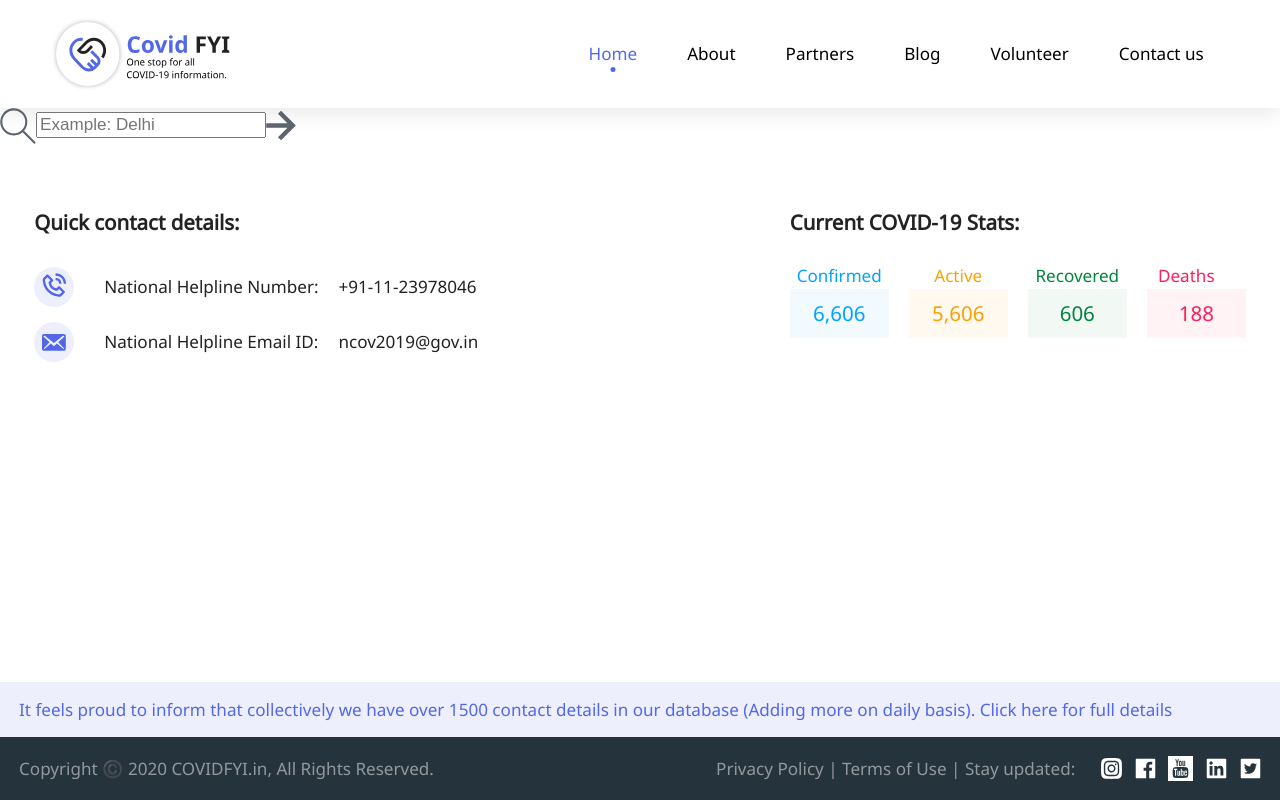
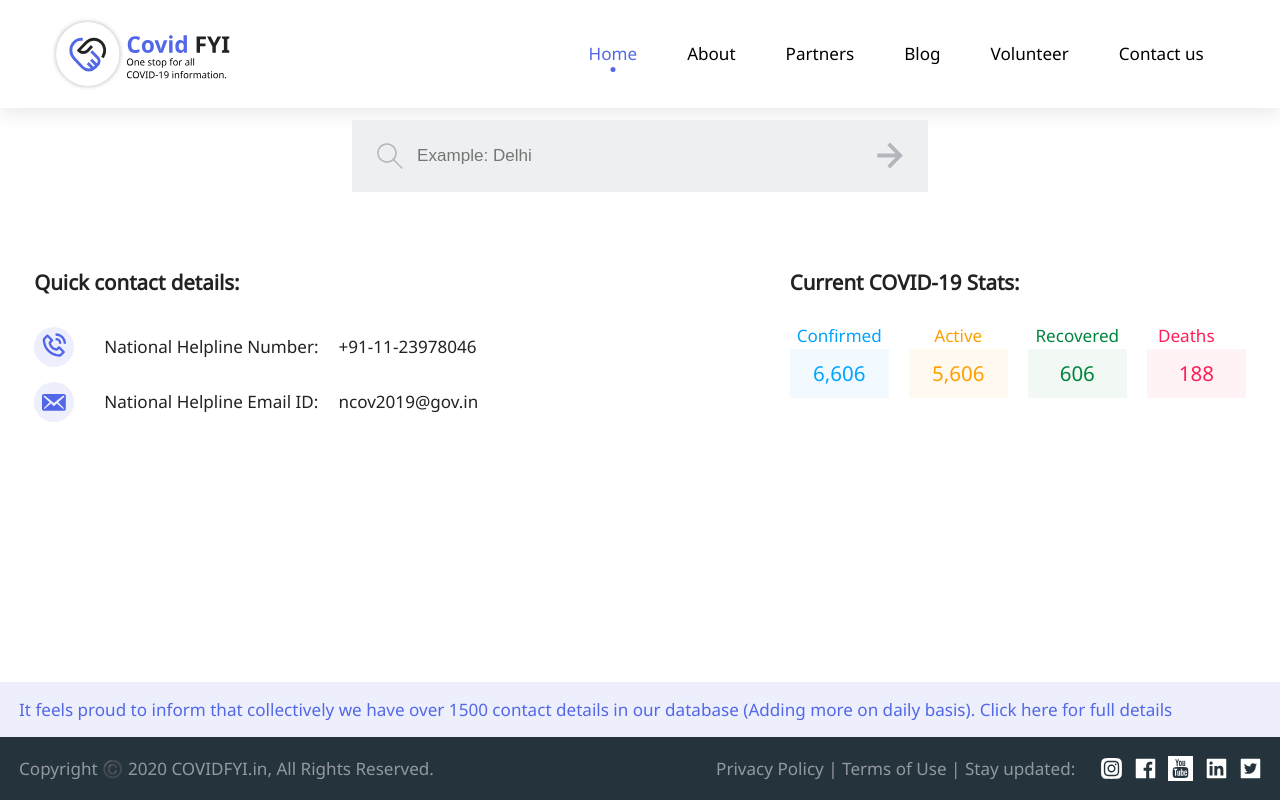
Before and after one commit to covidFYI/frontend, a Next.js app: page / in a window 1280 px wide. Built offline with nearby package versions, Linux system fonts and the light colour scheme.

Commit message:
Added styling for Search Components

```diff
--- a/public/css/colors.css
+++ b/public/css/colors.css
@@ -8,6 +8,8 @@
 :root {
     --footer-bg-color: #25333C;
     --footer-color: rgba(255, 255, 255, 0.5);
+    --search-bg-active: #f6f8f8;
+    --search-bg: #edf0f1;
     --accent: #5268E7;
 
     --danger: #FF1E56;
--- a/public/css/components.css
+++ b/public/css/components.css
@@ -206,6 +206,79 @@ div.dropdown-navigation a.nav-item:hover {
     margin-top: 2em;
 }
 
+.search-container {
+    position: relative;
+    width: 45vw;
+    min-width: 540px;
+    margin: 12px auto;
+}
+
+.search-bar {
+    display: flex;
+    position: relative;
+    height: 72px;
+    /* background-color: #edf0f1; */
+    border-radius: 4px;
+    justify-content: space-between;
+    align-items: center;
+}
+
+.searchLens {
+    position: absolute;
+    left: 25px;
+    opacity: 0.4;
+    width: 26px;
+}
+
+.submit-arrow {
+    position: absolute;
+    cursor: pointer;
+    opacity: 0.4;
+    right: 25px;
+    width: 26px;
+}
+
+.submit-arrow:hover {
+    opacity: 0.6;
+}
+
+.submit-arrow:focus {
+    opacity: 1;
+}
+
+.search-input {
+    width: 100%;
+    height: 100%;
+    margin: 10px 0px;
+    padding: 0 65px;
+    border: none;
+    background-color: var(--search-bg);
+    font-size: 1rem;
+    outline: none;
+}
+
+.search-input:focus {
+    background-color: var(--search-bg-active);
+    border-radius: 4px;
+    border: 2px solid var(--accent);
+}
+
+.options {
+    position: absolute;
+    top: 76px;
+    width: 100%;
+    background-color: var(--search-bg-active);
+}
+
+.options > li {
+    color: var(--accent);
+    cursor: pointer;
+    padding: 10px 65px;
+    font-size: 1rem;
+    border-bottom: 1px solid var(--search-bg);
+}
+
+
 @media only screen and (max-width: 991px) {
     .hide-991 {
         display: none !important;
@@ -265,6 +338,34 @@ div.dropdown-navigation a.nav-item:hover {
   nav .logo img {
     width: 35vw;
   }
+
+  .search-bar {
+    min-width: 328px;
+    height: 56px;
+    margin: 14px auto;
+  }
+
+  .search-container {
+      min-width: 328px;
+  }
+
+  .search-input {
+      font-size: 16px;
+      padding: 0 15px;
+  }
+
+  .searchLens {
+      display: none;
+  }
+
+  .options {
+      top: 60px;
+  }
+
+  .options > li {
+      padding: 10px;
+      font-size: 14px;
+  }
 }
 
 @media only screen and (max-height: 500px) {
```
